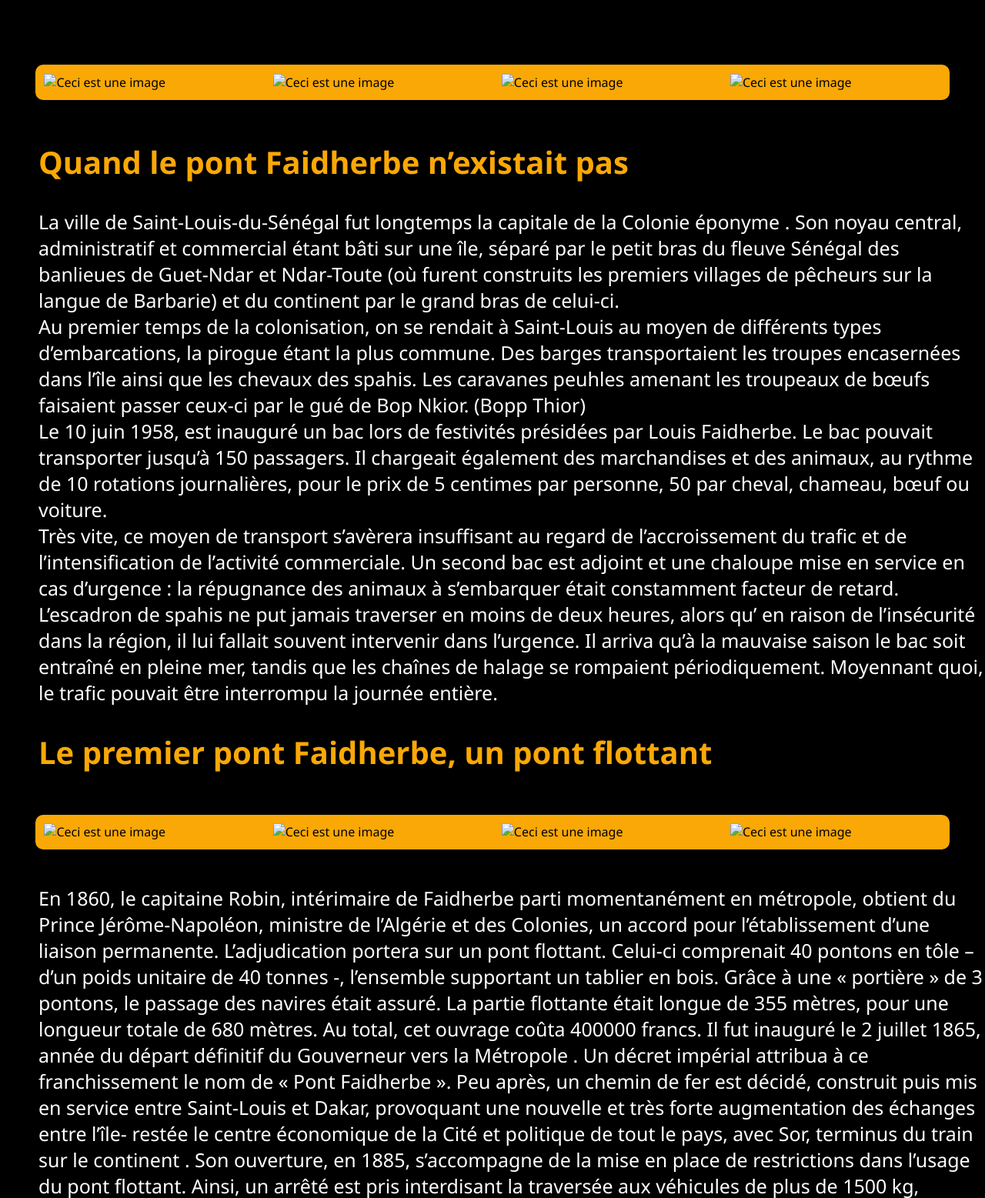
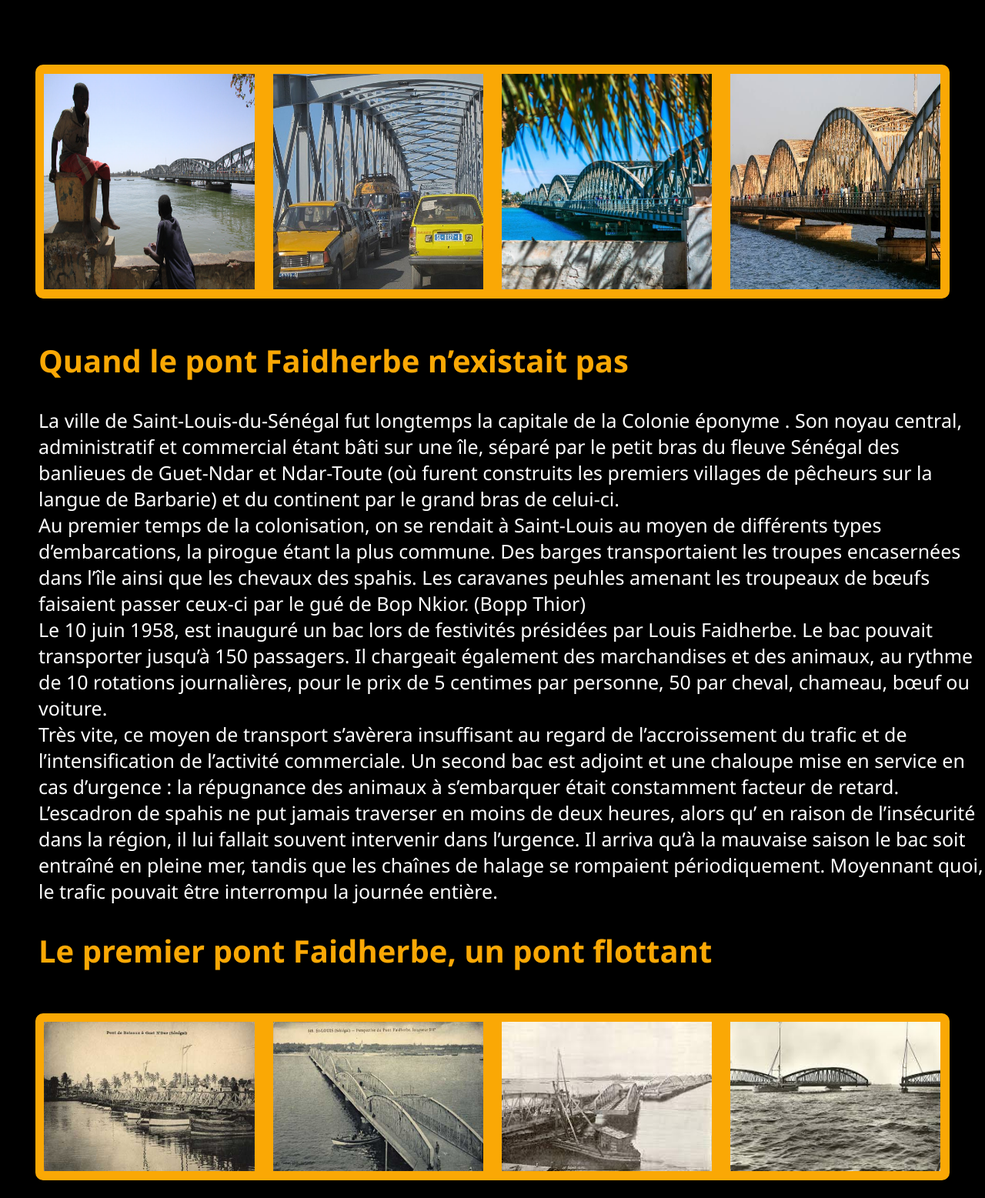
Before and after one commit to Yarway-Graph/2MDN, a plain HTML site: page Pontfaidherbe.html in a window 1280 px wide. Shown: the part 342-1899 px from the top of the page at 77% size. Drawn offline with Linux system fonts and the light colour scheme.

Commit message:
Update Pontfaidherbe.html

```diff
--- a/Pontfaidherbe.html
+++ b/Pontfaidherbe.html
@@ -9,10 +9,10 @@
 <body>
     <h1>Le Pont Faidherbe de Saint-Louis</h1>
     <section>
-      <img src="Images/img16.jpg" alt="Ceci est une image">
-      <img src="Images/img17.jpeg.jpg" alt="Ceci est une image">
-      <img src="Images/img18.jpeg.jpg" alt="Ceci est une image">
-      <img src="Images/img19.jpeg" alt="Ceci est une image">
+      <img src="img16.jpg" alt="Ceci est une image">
+      <img src="img17.jpeg.jpg" alt="Ceci est une image">
+      <img src="img18.jpeg.jpg" alt="Ceci est une image">
+      <img src="img19.jpeg" alt="Ceci est une image">
     </section>
         <h2>Quand le pont Faidherbe n’existait pas</h2>
         <h3>La ville de Saint-Louis-du-Sénégal fut longtemps la capitale de
@@ -40,10 +40,10 @@
         le trafic pouvait être interrompu la journée entière. </h3>
         <h2>Le premier pont Faidherbe, un pont flottant</h2>
     <section>
-        <img src="Images/img20.jpg" alt="Ceci est une image">
-        <img src="Images/img21.jpg" alt="Ceci est une image">
-        <img src="Images/img22.jpg" alt="Ceci est une image">
-        <img src="Images/img23.jpg" alt="Ceci est une image">
+        <img src="img20.jpg" alt="Ceci est une image">
+        <img src="img21.jpg" alt="Ceci est une image">
+        <img src="img22.jpg" alt="Ceci est une image">
+        <img src="img23.jpg" alt="Ceci est une image">
     </section>
         <h3>En 1860, le capitaine Robin, intérimaire de Faidherbe parti momentanément en métropole,
         obtient du Prince Jérôme-Napoléon, ministre de l’Algérie et des Colonies, un accord pour
@@ -118,10 +118,10 @@
         « Construit par Gustave Eiffel pour franchir le Danube en Autriche-Hongrie et expédié à Saint-Louis en 1897 à la suite d’une gigantesque erreur administrative !
         Et finalement, sa longueur convenant tout à fait, on le garda (page 215) »…</h3>
     <section>
-        <img src="Images/img24.jpeg.jpg" alt="Ceci est une image">
-        <img src="Images/img25.jpeg.jpg" alt="Ceci est une image">
-        <img src="Images/img26.jpeg.jpg" alt="Ceci est une image">
-        <img src="Images/img27.jpeg.jpg" alt="Ceci est une image">
+        <img src="img24.jpeg.jpg" alt="Ceci est une image">
+        <img src="img25.jpeg.jpg" alt="Ceci est une image">
+        <img src="img26.jpeg.jpg" alt="Ceci est une image">
+        <img src="img27.jpeg.jpg" alt="Ceci est une image">
     </section>
 
 </body>
```
